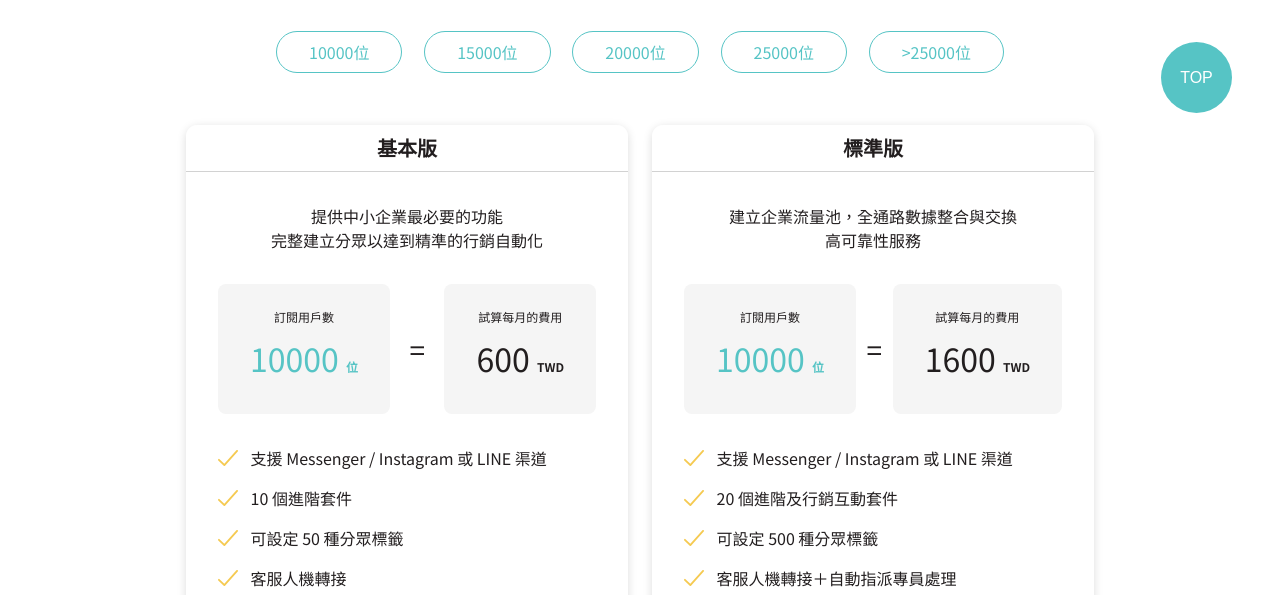
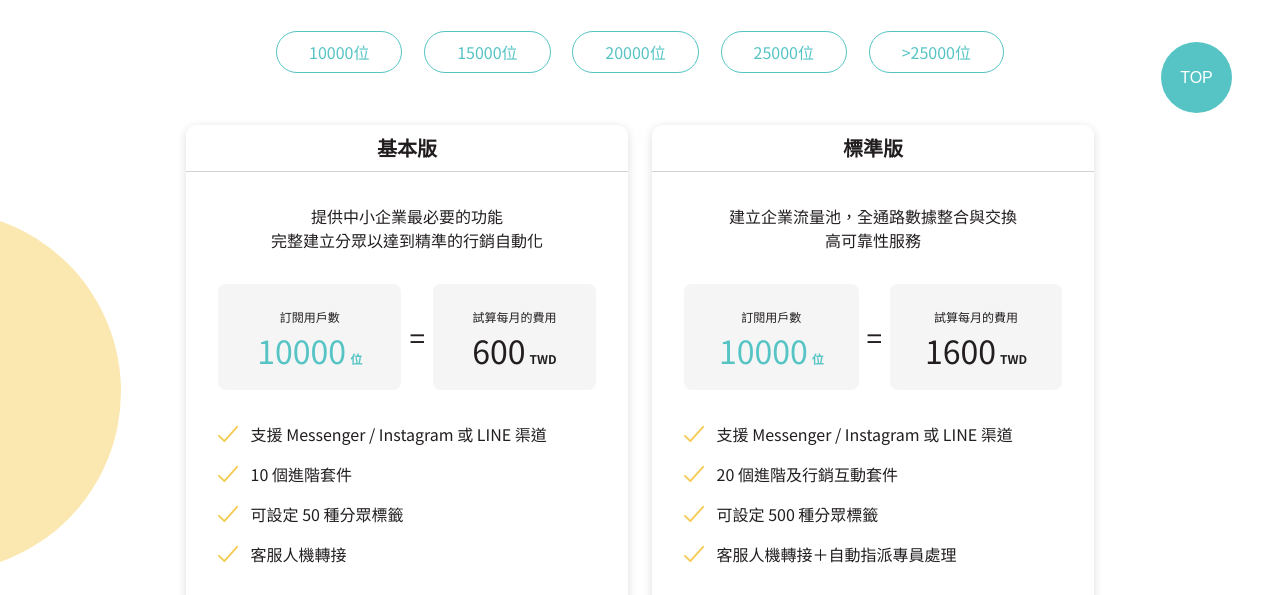
Before and after one commit to amanoizumi/chatTalker-bs-layout, a website: page price.html in a window 1280 px wide. Shown: the part 639-1234 px from the top of the page. Drawn offline with nearby package versions, Linux system fonts and the light colour scheme; a web font is replaced by a local one.

Commit message:
fixed: price.html price card

```diff
--- a/assets/scss/_price.scss
+++ b/assets/scss/_price.scss
@@ -27,7 +27,28 @@
     padding-top: 92px;
   }
 }
+.light-yellow-block {
+  position: absolute;
+  width: 204px;
+  height: 204px;
+  top: 800px;
+  left: 0;
+  z-index: -1;
+  background-image: url('/assets/images/ball03.svg');
+  transform: translate(-50%, -50%);
+  background-position: center center;
+  background-size: cover;
+  background-repeat: no-repeat;
 
+  @include media-breakpoint-up(md) {
+    transform: none;
+    width: 361px;
+    height: 361px;
+    top: 280px;
+    left: -240px;
+    background-image: url('/assets/images/ball03.svg');
+  }
+}
 .header-bg {
   position: absolute;
   // width: 375px;
--- a/price.html
+++ b/price.html
@@ -46,7 +46,7 @@
     <!-- header 結束 -->
 
     <!-- main 開始 -->
-    <main>
+    <main class="position-relative">
       <section class="sm-container mb-7 mb-md-8">
         <h3 class="fs-3 fs-sm-2 fw-bold mb-sm-6 mb-4 text-center">彈性選擇，提供您選擇最適合的方案</h3>
         <!-- 價格按鈕開始 -->
@@ -81,6 +81,7 @@
 
         <!-- 方案卡片開始 -->
         <div class="row">
+          <div class="light-yellow-block"></div>
           <div class="col-10 col-sm-8 col-md-6 mb-4 mb-md-0 mx-auto">
             <div class="card border-0 shadow-sm h-100">
               <div class="card-header bg-white border-2">
@@ -89,17 +90,17 @@
               <div class="card-body d-flex flex-column px-4 py-3 p-sm-5 text-center">
                 <p class="card-text mb-0">提供中小企業最必要的功能</p>
                 <p class="card-text mb-0">完整建立分眾以達到精準的行銷自動化</p>
-                <div class="d-flex justify-content-between mt-5 mb-5">
-                  <div class="bg-gray-light rounded-3 px-4 py-3 py-sm-4 px-sm-5">
-                    <p class="fs-9">訂閱用戶數</p>
-                    <p class="text-primary fs-2 lh-1">10000 <span class="fw-bold fs-9">位</span></p>
+                <div class="d-flex mt-5 mb-5">
+                  <div class="bg-gray-light flex-grow-1 rounded-3 px-4 py-3 py-sm-4 px-sm-5">
+                    <p class="fs-9 mb-2">訂閱用戶數</p>
+                    <p class="text-primary fs-2 lh-1 mb-0">10000<span class="ms-1 fw-bold fs-9">位</span></p>
                   </div>
                   <div class="d-flex align-items-center">
-                    <span class="fs-3 px-1"> = </span>
+                    <span class="fs-3 px-md-2 px-1"> = </span>
                   </div>
-                  <div class="bg-gray-light rounded-3 px-4 py-3 py-sm-4 px-sm-5">
-                    <p class="fs-9">試算每月的費用</p>
-                    <p class="fs-2 lh-1">600 <span class="fw-bold fs-9">TWD</span></p>
+                  <div class="bg-gray-light flex-grow-1 rounded-3 px-4 py-3 py-sm-4 px-sm-5">
+                    <p class="fs-9 mb-2">試算每月的費用</p>
+                    <p class="fs-2 lh-1 mb-0">600<span class="ms-1 fw-bold fs-9">TWD</span></p>
                   </div>
                 </div>
                 <ul class="list-unstyled mb-auto fs-9 fs-md-7">
@@ -132,17 +133,17 @@
               <div class="card-body d-flex flex-column px-4 py-3 p-sm-5 text-center">
                 <p class="card-text mb-0">建立企業流量池，全通路數據整合與交換</p>
                 <p class="card-text mb-0">高可靠性服務</p>
-                <div class="d-flex justify-content-between mt-5 mb-5">
-                  <div class="bg-gray-light rounded-3 px-4 py-3 py-sm-4 px-sm-5">
-                    <p class="fs-9">訂閱用戶數</p>
-                    <p class="text-primary fs-2 lh-1">10000 <span class="fw-bold fs-9">位</span></p>
+                <div class="d-flex mt-5 mb-5">
+                  <div class="bg-gray-light flex-grow-1 rounded-3 px-4 py-3 py-sm-4 px-sm-5">
+                    <p class="fs-9 mb-2">訂閱用戶數</p>
+                    <p class="text-primary fs-2 lh-1 mb-0">10000<span class="fw-bold fs-9 ms-1">位</span></p>
                   </div>
                   <div class="d-flex align-items-center">
-                    <span class="fs-3 px-1"> = </span>
+                    <span class="fs-3 px-md-2 px-1"> = </span>
                   </div>
-                  <div class="bg-gray-light rounded-3 px-4 py-3 py-sm-4 px-sm-5">
-                    <p class="fs-9">試算每月的費用</p>
-                    <p class="fs-2 lh-1">1600 <span class="fw-bold fs-9">TWD</span></p>
+                  <div class="bg-gray-light flex-grow-1 rounded-3 px-4 py-3 py-sm-4 px-sm-5">
+                    <p class="fs-9 mb-2">試算每月的費用</p>
+                    <p class="fs-2 lh-1 mb-0">1600<span class="fw-bold fs-9 ms-1">TWD</span></p>
                   </div>
                 </div>
                 <ul class="list-unstyled mb-auto fs-9 fs-md-7">
```
Also changed, not shown: assets/css/all.min.css, 1 other file.
